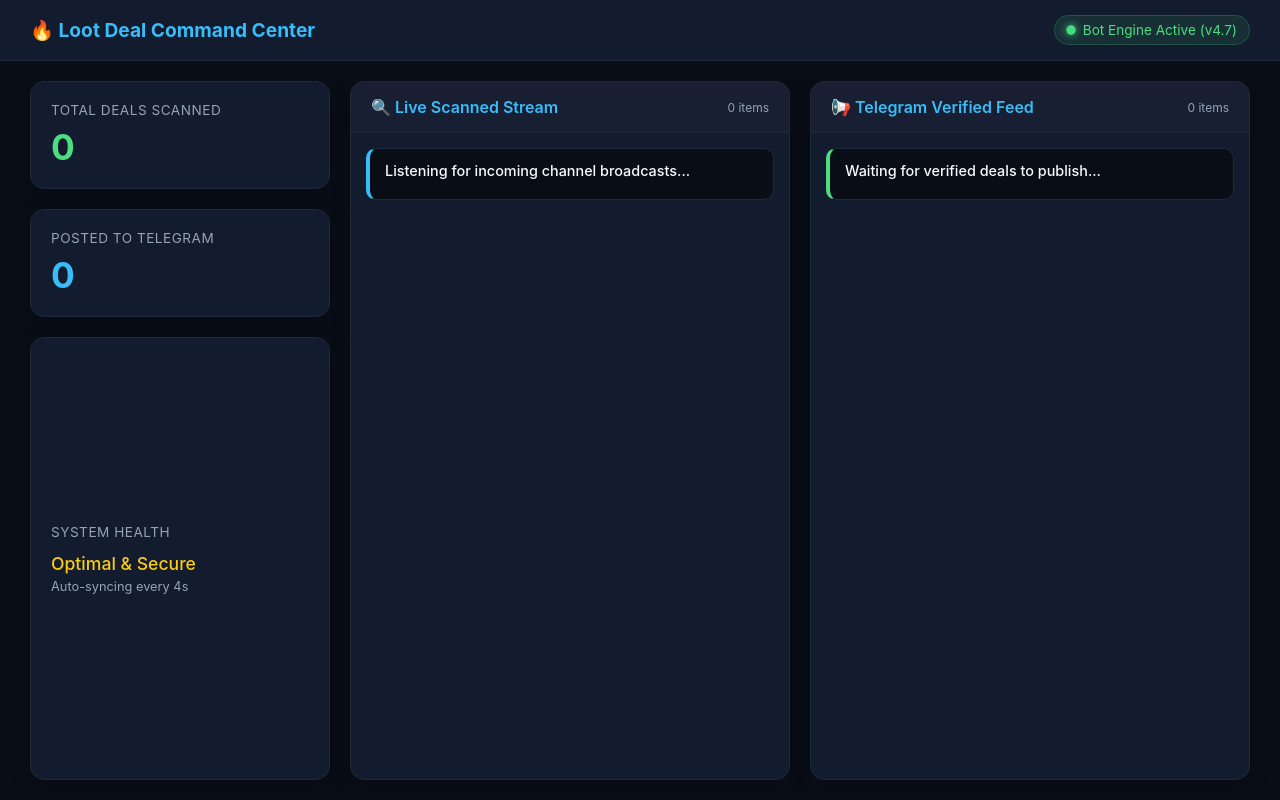
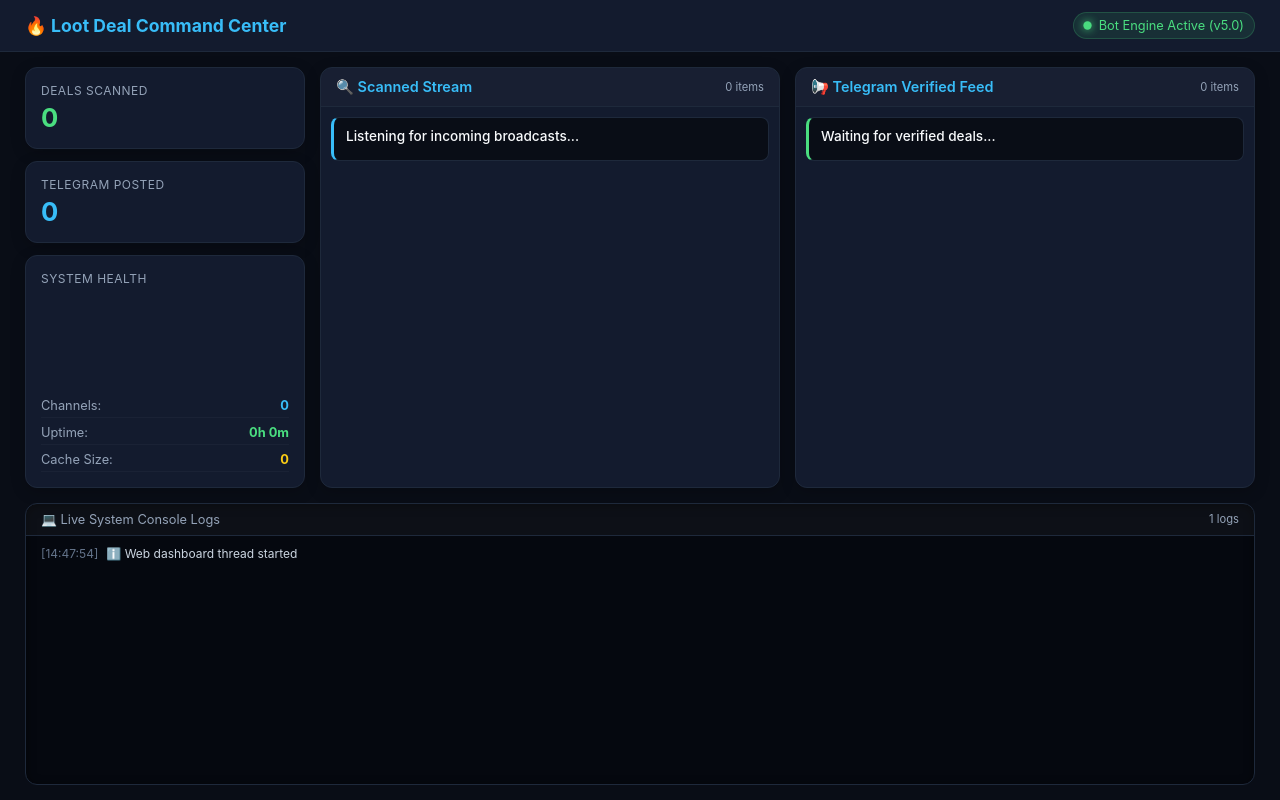
Before and after one commit to ashishgit123-cloud/loot-hunter, a Flask app: page / in a window 1280 px wide. Run offline with Flask 3, Linux system fonts and the light colour scheme; data that the repository does not hold is empty; parts of the project's set-up code (start-up, migrations or seed data) failed here and were passed over.

Commit message:
changes done for logger added

```diff
--- a/templates/index.html
+++ b/templates/index.html
@@ -14,6 +14,8 @@
             --accent-blue: #38bdf8;
             --accent-green: #4ade80;
             --accent-yellow: #facc15;
+            --accent-red: #f87171;
+            --terminal-bg: #05080f;
         }
 
         * {
@@ -36,7 +38,7 @@
             display: flex;
             justify-content: space-between;
             align-items: center;
-            padding: 15px 30px;
+            padding: 12px 25px;
             background: var(--card-bg);
             border-bottom: 1px solid var(--border-color);
         }
@@ -45,7 +47,7 @@
             display: flex;
             align-items: center;
             gap: 10px;
-            font-size: 1.2rem;
+            font-size: 1.1rem;
             font-weight: bold;
             color: var(--accent-blue);
         }
@@ -54,17 +56,17 @@
             display: flex;
             align-items: center;
             gap: 8px;
-            font-size: 0.85rem;
+            font-size: 0.8rem;
             background: rgba(74, 222, 128, 0.1);
-            padding: 6px 12px;
+            padding: 5px 10px;
             border-radius: 20px;
             color: var(--accent-green);
             border: 1px solid rgba(74, 222, 128, 0.2);
         }
 
         .pulse-dot {
-            width: 8px;
-            height: 8px;
+            width: 7px;
+            height: 7px;
             background-color: var(--accent-green);
             border-radius: 50%;
             box-shadow: 0 0 8px var(--accent-green);
@@ -77,55 +79,75 @@
             100% { transform: scale(0.95); opacity: 0.8; }
         }
 
-        .dashboard-grid {
+        /* Layout Grid */
+        .dashboard-container {
+            display: flex;
+            flex-direction: column;
+            gap: 15px;
+            padding: 15px 25px;
+            flex-grow: 1;
+            height: calc(100vh - 60px);
+            overflow: hidden;
+        }
+
+        .top-section {
             display: grid;
-            grid-template-columns: 300px 1fr 1fr;
-            gap: 20px;
-            padding: 20px 30px;
-            flex-grow: 1;
-            height: calc(100vh - 70px);
+            grid-template-columns: 280px 1fr 1fr;
+            gap: 15px;
+            flex: 1.2;
+            min-height: 0;
         }
 
         .metrics-col {
             display: flex;
             flex-direction: column;
-            gap: 20px;
+            gap: 12px;
         }
 
         .metric-card {
             background: var(--card-bg);
             border: 1px solid var(--border-color);
-            border-radius: 14px;
-            padding: 20px;
-            box-shadow: 0 4px 20px rgba(0,0,0,0.2);
+            border-radius: 12px;
+            padding: 15px;
+            box-shadow: 0 4px 15px rgba(0,0,0,0.2);
         }
 
         .metric-title {
-            font-size: 0.85rem;
+            font-size: 0.75rem;
             color: var(--text-muted);
             text-transform: uppercase;
             letter-spacing: 0.5px;
-            margin-bottom: 8px;
+            margin-bottom: 4px;
         }
 
         .metric-value {
-            font-size: 2.2rem;
+            font-size: 1.6rem;
             font-weight: bold;
             color: var(--accent-green);
+        }
+
+        .health-row {
+            display: flex;
+            justify-content: space-between;
+            align-items: center;
+            font-size: 0.8rem;
+            padding: 4px 0;
+            border-bottom: 1px solid rgba(255,255,255,0.03);
         }
 
         .feed-container {
             background: var(--card-bg);
             border: 1px solid var(--border-color);
-            border-radius: 14px;
+            border-radius: 12px;
             display: flex;
             flex-direction: column;
             overflow: hidden;
-            box-shadow: 0 4px 20px rgba(0,0,0,0.2);
+            box-shadow: 0 4px 15px rgba(0,0,0,0.2);
+            min-height: 0;
         }
 
         .feed-header {
-            padding: 15px 20px;
+            padding: 10px 15px;
             background: rgba(255,255,255,0.02);
             border-bottom: 1px solid var(--border-color);
             display: flex;
@@ -134,151 +156,201 @@
         }
 
         .feed-header h2 {
-            font-size: 1rem;
+            font-size: 0.9rem;
             font-weight: 600;
             color: var(--accent-blue);
             display: flex;
             align-items: center;
-            gap: 8px;
+            gap: 6px;
         }
 
         .feed-list {
-            padding: 15px;
+            padding: 10px;
             overflow-y: auto;
             flex-grow: 1;
             display: flex;
             flex-direction: column;
-            gap: 12px;
+            gap: 10px;
         }
 
         .deal-card {
             background: var(--bg-color);
             border: 1px solid var(--border-color);
-            border-radius: 10px;
-            padding: 12px 15px;
-            transition: transform 0.2s, border-color 0.2s;
+            border-radius: 8px;
+            padding: 10px 12px;
         }
 
-        .deal-card:hover {
-            border-color: var(--accent-blue);
-            transform: translateY(-2px);
+        .deal-card.posted { border-left: 3px solid var(--accent-green); }
+        .deal-card.scanned { border-left: 3px solid var(--accent-blue); }
+
+        .deal-title {
+            font-size: 0.85rem;
+            font-weight: 500;
+            margin-bottom: 4px;
+            line-height: 1.3;
         }
 
-        .deal-card.posted {
-            border-left: 4px solid var(--accent-green);
-        }
-
-        .deal-card.scanned {
-            border-left: 4px solid var(--accent-blue);
-        }
-
-        .deal-title {
-            font-size: 0.9rem;
-            font-weight: 500;
-            margin-bottom: 6px;
-            line-height: 1.4;
-        }
-
-        .deal-title a {
-            color: var(--text-main);
-            text-decoration: none;
-        }
-
-        .deal-title a:hover {
-            color: var(--accent-blue);
-            text-decoration: underline;
-        }
+        .deal-title a { color: var(--text-main); text-decoration: none; }
+        .deal-title a:hover { color: var(--accent-blue); text-decoration: underline; }
 
         .deal-details {
             display: flex;
             justify-content: space-between;
-            font-size: 0.78rem;
+            font-size: 0.72rem;
             color: var(--text-muted);
             background: rgba(255,255,255,0.02);
-            padding: 6px 8px;
-            border-radius: 6px;
-            margin: 6px 0;
+            padding: 4px 6px;
+            border-radius: 4px;
+            margin: 4px 0;
         }
 
         .deal-footer {
             display: flex;
             justify-content: space-between;
             align-items: center;
-            font-size: 0.75rem;
+            font-size: 0.7rem;
             color: var(--text-muted);
-            margin-top: 6px;
+            margin-top: 4px;
             border-top: 1px solid rgba(255,255,255,0.05);
-            padding-top: 6px;
+            padding-top: 4px;
         }
 
-        .deal-price {
-            font-weight: 600;
-            color: var(--accent-green);
-            font-size: 0.85rem;
+        .deal-price { font-weight: 600; color: var(--accent-green); }
+
+        /* Terminal Logger Bottom Panel */
+        .terminal-container {
+            background: var(--terminal-bg);
+            border: 1px solid var(--border-color);
+            border-radius: 12px;
+            display: flex;
+            flex-direction: column;
+            flex: 0.8;
+            overflow: hidden;
+            box-shadow: inset 0 2px 10px rgba(0,0,0,0.5);
+            min-height: 0;
         }
 
-        ::-webkit-scrollbar {
-            width: 6px;
+        .terminal-header {
+            padding: 8px 15px;
+            background: rgba(255,255,255,0.03);
+            border-bottom: 1px solid var(--border-color);
+            display: flex;
+            justify-content: space-between;
+            align-items: center;
+            font-size: 0.8rem;
+            color: var(--text-muted);
         }
-        ::-webkit-scrollbar-track {
-            background: transparent;
+
+        .terminal-body {
+            padding: 10px 15px;
+            overflow-y: auto;
+            flex-grow: 1;
+            font-family: 'Consolas', 'Courier New', monospace;
+            font-size: 0.75rem;
+            display: flex;
+            flex-direction: column;
+            gap: 4px;
         }
-        ::-webkit-scrollbar-thumb {
-            background: var(--border-color);
-            border-radius: 3px;
+
+        .log-line {
+            line-height: 1.4;
+            display: flex;
+            gap: 8px;
         }
+
+        .log-time { color: #64748b; }
+        .log-info { color: #cbd5e1; }
+        .log-error { color: var(--accent-red); font-weight: bold; }
+
+        ::-webkit-scrollbar { width: 5px; height: 5px; }
+        ::-webkit-scrollbar-track { background: transparent; }
+        ::-webkit-scrollbar-thumb { background: var(--border-color); border-radius: 3px; }
     </style>
 </head>
 <body>
 
     <header>
-        <div class="brand">
-            🔥 Loot Deal Command Center
-        </div>
+        <div class="brand">🔥 Loot Deal Command Center</div>
         <div class="system-status">
             <div class="pulse-dot"></div>
-            <span>Bot Engine Active (v4.7)</span>
+            <span id="versionText">Bot Engine Active (v5.0)</span>
         </div>
     </header>
 
-    <div class="dashboard-grid">
+    <div class="dashboard-container">
 
+        <!-- Top Section: Metrics & Deals Feeds -->
+        <div class="top-section">
+
+            <!-- Metrics Column -->
             <div class="metrics-col">
                 <div class="metric-card">
-                <div class="metric-title">Total Deals Scanned</div>
+                    <div class="metric-title">Deals Scanned</div>
                     <div class="metric-value" id="scannedCount">0</div>
                 </div>
+
                 <div class="metric-card">
-                <div class="metric-title">Posted to Telegram</div>
+                    <div class="metric-title">Telegram Posted</div>
                     <div class="metric-value" id="postedCount" style="color: var(--accent-blue);">0</div>
                 </div>
-            <div class="metric-card" style="flex-grow: 1; display: flex; flex-direction: column; justify-content: center;">
+
+                <div class="metric-card" style="flex-grow: 1; display: flex; flex-direction: column; justify-content: space-between;">
                     <div class="metric-title">System Health</div>
-                <div style="font-size: 1.1rem; color: #facc15; font-weight: 500; margin-top: 5px;">Optimal & Secure</div>
-                <div style="font-size: 0.8rem; color: var(--text-muted); margin-top: 5px;">Auto-syncing every 4s</div>
+                    <div style="display: flex; flex-direction: column; gap: 3px;">
+                        <div class="health-row">
+                            <span style="color: var(--text-muted);">Channels:</span>
+                            <b id="channelsVal" style="color: var(--accent-blue);">0</b>
                         </div>
+                        <div class="health-row">
+                            <span style="color: var(--text-muted);">Uptime:</span>
+                            <b id="uptimeVal" style="color: var(--accent-green);">0h 0m</b>
                         </div>
-
-        <div class="feed-container">
-            <div class="feed-header">
-                <h2>🔍 Live Scanned Stream</h2>
-                <span style="font-size: 0.75rem; color: var(--text-muted);" id="scanCountBadge">0 items</span>
+                        <div class="health-row">
+                            <span style="color: var(--text-muted);">Cache Size:</span>
+                            <b id="dedupVal" style="color: var(--accent-yellow);">0</b>
                         </div>
-            <div class="feed-list" id="scannedList">
-                <div class="deal-card scanned">
-                    <div class="deal-title">Listening for incoming channel broadcasts...</div>
                     </div>
                 </div>
             </div>
 
+            <!-- Middle Column: Scanned Feed -->
+            <div class="feed-container">
+                <div class="feed-header">
+                    <h2>🔍 Scanned Stream</h2>
+                    <span style="font-size: 0.7rem; color: var(--text-muted);" id="scanCountBadge">0 items</span>
+                </div>
+                <div class="feed-list" id="scannedList">
+                    <div class="deal-card scanned">
+                        <div class="deal-title">Listening for incoming broadcasts...</div>
+                    </div>
+                </div>
+            </div>
+
+            <!-- Right Column: Posted Feed -->
             <div class="feed-container">
                 <div class="feed-header">
                     <h2>📢 Telegram Verified Feed</h2>
-                <span style="font-size: 0.75rem; color: var(--text-muted);" id="postCountBadge">0 items</span>
+                    <span style="font-size: 0.7rem; color: var(--text-muted);" id="postCountBadge">0 items</span>
                 </div>
                 <div class="feed-list" id="postedList">
                     <div class="deal-card posted">
-                    <div class="deal-title">Waiting for verified deals to publish...</div>
+                        <div class="deal-title">Waiting for verified deals...</div>
+                    </div>
+                </div>
+            </div>
+
+        </div>
+
+        <!-- Bottom Section: Live Terminal Logger -->
+        <div class="terminal-container">
+            <div class="terminal-header">
+                <span>💻 Live System Console Logs</span>
+                <span style="font-size: 0.7rem; color: var(--text-muted);" id="logCountBadge">0 logs</span>
+            </div>
+            <div class="terminal-body" id="terminalLogs">
+                <div class="log-line">
+                    <span class="log-time">[--:--:--]</span>
+                    <span class="log-info">Initializing console logger stream...</span>
                 </div>
             </div>
         </div>
@@ -292,10 +364,15 @@
                 let data = await response.json();
 
                 document.getElementById('scannedCount').innerText = data.deals_scanned;
+                document.getElementById('postedCount').innerText = data.posted_deals ? data.posted_deals.length : 0;
+                document.getElementById('channelsVal').innerText = data.channels_count || 0;
+                document.getElementById('uptimeVal').innerText = data.uptime || '0s';
+                document.getElementById('dedupVal').innerText = data.dedup_size || 0;
 
+                // Scanned Feed
                 if (data.recent_deals) {
                     document.getElementById('scanCountBadge').innerText = `${data.recent_deals.length} items`;
-                    let scannedContainer = document.getElementById('scannedList');
+                    let container = document.getElementById('scannedList');
                     if (data.recent_deals.length > 0) {
                         let html = '';
                         data.recent_deals.forEach(deal => {
@@ -314,14 +391,14 @@
                                 </div>
                             `;
                         });
-                        scannedContainer.innerHTML = html;
+                        container.innerHTML = html;
                     }
                 }
 
+                // Posted Feed
                 if (data.posted_deals) {
-                    document.getElementById('postedCount').innerText = data.posted_deals.length;
                     document.getElementById('postCountBadge').innerText = `${data.posted_deals.length} items`;
-                    let postedContainer = document.getElementById('postedList');
+                    let container = document.getElementById('postedList');
                     if (data.posted_deals.length > 0) {
                         let html = '';
                         data.posted_deals.forEach(deal => {
@@ -340,7 +417,26 @@
                                 </div>
                             `;
                         });
-                        postedContainer.innerHTML = html;
+                        container.innerHTML = html;
+                    }
+                }
+
+                // Terminal Logs
+                if (data.recent_logs) {
+                    document.getElementById('logCountBadge').innerText = `${data.recent_logs.length} logs`;
+                    let terminal = document.getElementById('terminalLogs');
+                    if (data.recent_logs.length > 0) {
+                        let html = '';
+                        data.recent_logs.forEach(log => {
+                            let logClass = log.is_error ? 'log-error' : 'log-info';
+                            html += `
+                                <div class="log-line">
+                                    <span class="log-time">[${log.time}]</span>
+                                    <span class="${logClass}">${log.prefix} ${log.msg}</span>
+                                </div>
+                            `;
+                        });
+                        terminal.innerHTML = html;
                     }
                 }
             } catch (err) {
@@ -348,7 +444,7 @@
             }
         }
 
-        setInterval(fetchStats, 4000);
+        setInterval(fetchStats, 3000);
         fetchStats();
     </script>
 </body>
```
Also changed, not shown: loot_listener.py (+45 -8 lines). Lines whose indentation alone changed are shown as unchanged.
